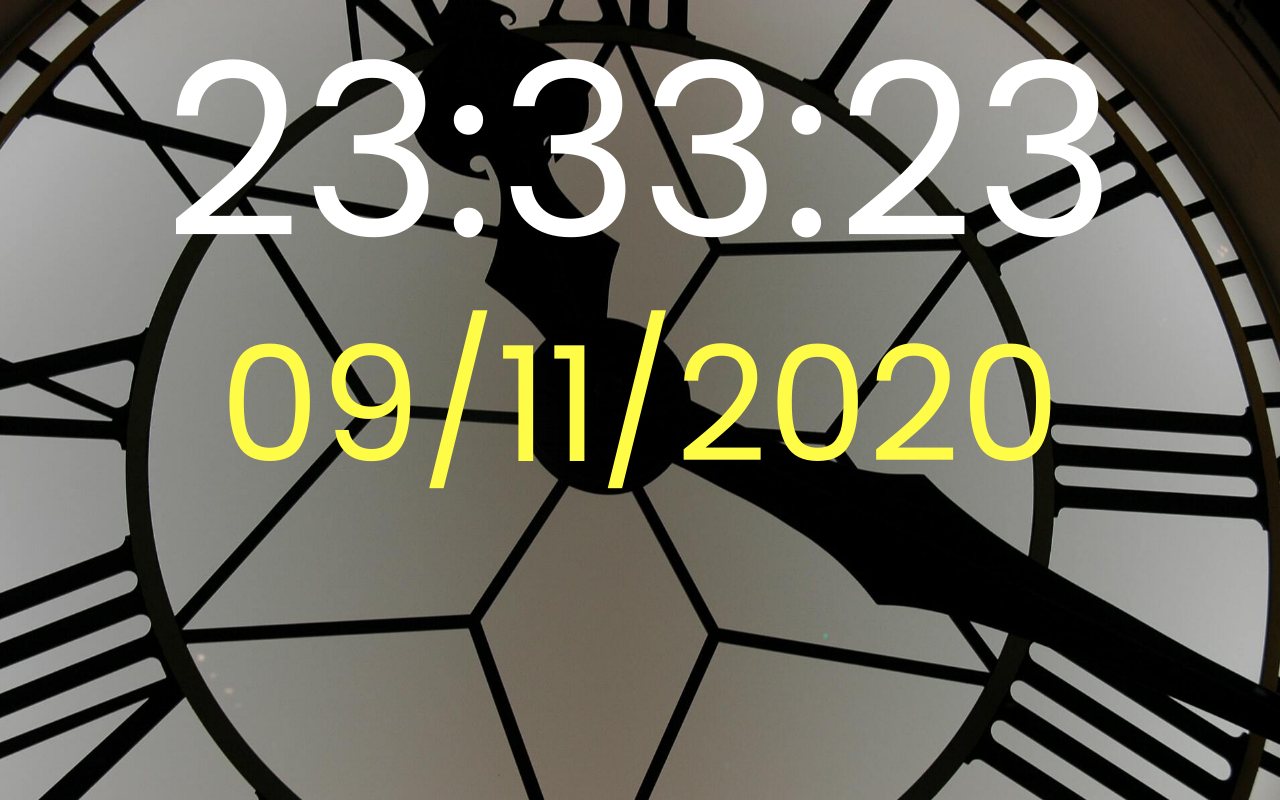
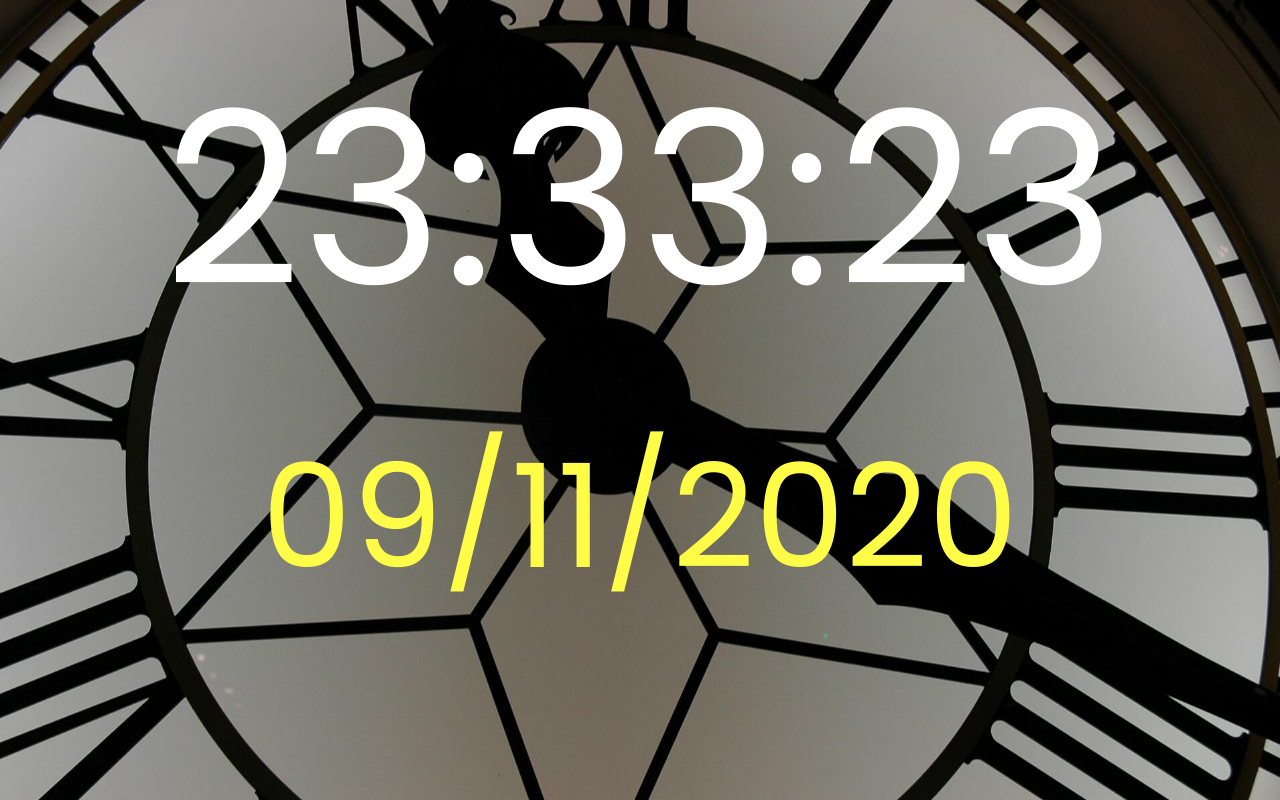
Before and after one commit to Gustavonobreza/CLOCK, a plain HTML site: page index.html in a window 1280 px wide. Drawn offline with Linux system fonts and the light colour scheme.

Commit message:
corrigindo dimenções

```diff
--- a/app.js
+++ b/app.js
@@ -40,7 +40,7 @@ window.addEventListener('resize', function() {
 function sizeOfThings() {
    let windowWidth = window.innerWidth;
    // console.clear()
-   console.log(windowWidth);
+   // console.log(windowWidth);
    changeBg(windowWidth)
 };
 
--- a/style.css
+++ b/style.css
@@ -33,16 +33,16 @@ body {
 .time {
   position: relative;
   text-align: center;
-  padding: 100px 0 110px 0;
+  padding: 120px 0 150px 0;
   /* padding: up right bottonm left */
 }
 
 .sec,
 .min,
 .hor {
-  max-width: calc((360px/ 100)*100%);
+  max-width: 360px;
 
-  line-height: 105px;
+  line-height: 10rem;
   font-size: 15rem;
   color: #fff;
 
@@ -56,8 +56,8 @@ body {
 
 
 .day {
-  line-height: 105px;
-  font-size: 10rem;
+  line-height: 9.5rem;
+  font-size: 9rem;
   color: rgb(255, 252, 72);
 
   align-items: center;
@@ -68,7 +68,7 @@ body {
     .time {
       position: relative;
       /* text-align: center; */
-    /* padding: 100px 0 110px 0;             ? */
+      padding: 100px 0 80px 0;
       /* padding: up right bottonm left */
     }
     .sec,
```
Lines whose indentation alone changed are shown as unchanged.
